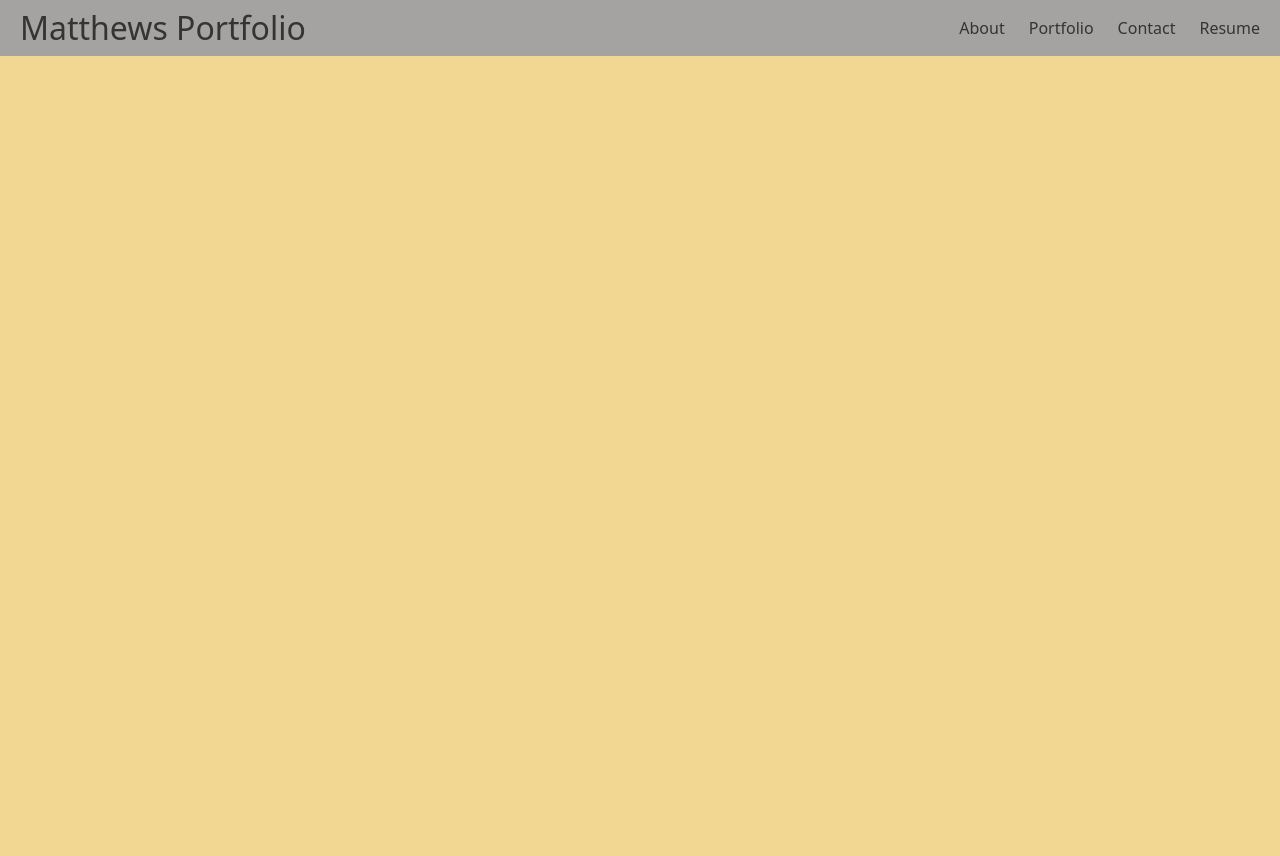
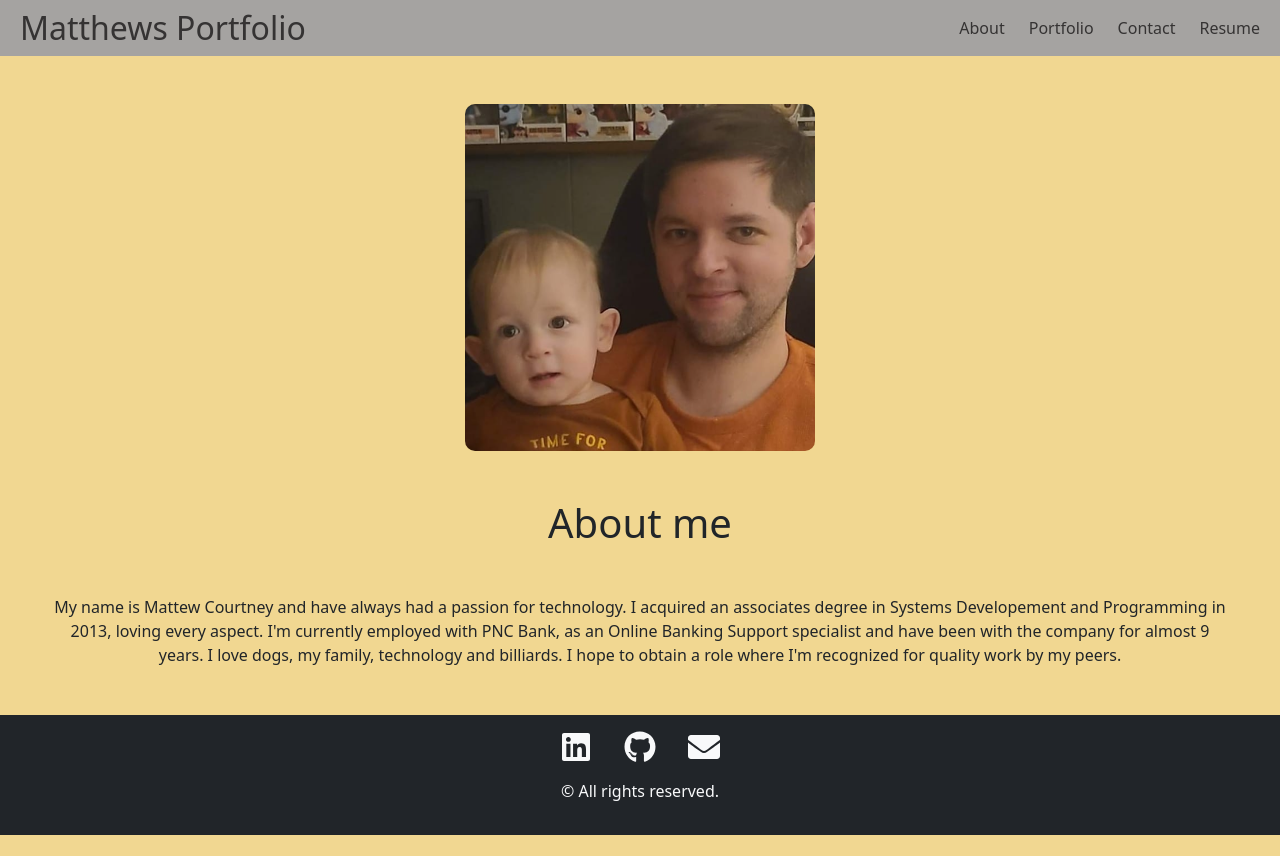
Before and after one commit to MatthewC86/react-portfolio, a React (Create React App) app: page /#/about in a window 1280 px wide. Before the commit this address led to /#/resume. Before the commit the page ends 800 px from the top, so only its background shows below. Built offline with nearby package versions, Linux system fonts and the light colour scheme.

Commit message:
added footer

```diff
--- a/src/App.js
+++ b/src/App.js
@@ -1,5 +1,5 @@
 import Header from "./components/Header"
-// import Footer from "./components/Footer/Footer"
+import Footer from "./components/Footer/Footer"
 import Navbar from "./components/Navbar/Navbar"
 import About from "./components/Pages/About"
 import Portfolio from "./components/Pages/Portfolio"
@@ -12,15 +12,16 @@ function App() {
     <>
     <Header />
     <Navbar />
-    <div className="container">
+    <div className="footer-container">
       <Routes>
         <Route path="/about" element={<About />}/>
         <Route path="/portfolio" element={<Portfolio />}/>
         <Route path="/contact" element={<Contact />}/>
         <Route path="/resume" element={<Resume />}/>
       </Routes>
+      <Footer />
     </div>
-    {/* <Footer /> */}
+
     </>
   )
 }
--- a/src/components/Footer/Footer.js
+++ b/src/components/Footer/Footer.js
@@ -1,65 +1,34 @@
 import React from "react";
-// import { FontAwesomeIcon } from "@fortawesome/react-fontawesome";
-// import { faGithub, faFacebook, faLinkedin  } from "@fortawesome/free-brands-svg-icons";
+import { Container } from "react-bootstrap";
+import { FaLinkedin, FaGithub, FaEnvelope } from "react-icons/fa";
 
-function Footer() {
+const Footer = () => {
   return (
-
-
-
-// 			<div>
-// 			<a href="https://github.com/" class="fa fa-github"
-// 					target="_blank"
-// 					rel="noopener noreferrer"
-// 				>
-// 					{/* <img
-// 						src={require("../../assets/logos/github-logo.png")}
-// 						alt="Github"
-// 						className="logo"
-// 					></img> */}
-// 				</a>
-// 			</div>
-// 			<div>
-// 				<a
-// 					href="www.linkedin.com/in/matthew-courtney-83143998"
-// 					target="_blank"
-// 					rel="noopener noreferrer"
-// 				>
-// 					<img
-// 						src={require("../Footer/linkedin.png")}
-// 						alt="LinkedIn"
-// 						className="logo"
-// 					></img>
-// 				</a>
-// 			</div>
-<footer className="footer">
-			 <div>
-				<a
-					href="https://facebook.com"
-					target="_blank"
-					rel="noopener noreferrer"
-				>
-					<img
-						src={require("../Footer/facebook.png")}
-						alt="Facebook"
-						className="logo"
-					></img>
-				</a>
-			</div>
-		</footer>
+    <Container fluid className="bg-dark text-light py-3">
+      <div className="text-center">
+        <a
+          href="www.linkedin.com/in/matthew-courtney-83143998"
+          target="_blank"
+          rel="noopener noreferrer"
+          className="text-light mx-3">
+          <FaLinkedin size={32} />
+        </a>
+        <a
+          href="https://github.com/Matthewc86"
+          target="_blank"
+          rel="noopener noreferrer"
+          className="text-light mx-3">
+          <FaGithub size={32} />
+        </a>
+        <a href="mailto:cnymhw86@gmail.com" className="text-light mx-3">
+          <FaEnvelope size={32} />
+        </a>
+      </div>
+      <div className="text-center mt-3">
+        <p>&copy; All rights reserved.</p>
+      </div>
+    </Container>
   );
-}
-{/* <footer>
-      <div className="container">
-        <div className="social-links">
-          <a href="https://github.com/username"><i className="fab fa-github"></i></a>
-          <a href="https://linkedin.com/in/username"><i className="fab fa-linkedin"></i></a>
-          <a href="https://stackoverflow.com/users/1234567/username"><i className="fab fa-stack-overflow"></i></a>
-        </div>
-      </div>
-    </footer>
-  );
-} */}
-
+};
 
 export default Footer;
--- a/src/components/Pages/About.js
+++ b/src/components/Pages/About.js
@@ -3,9 +3,9 @@ import React from "react";
 export default function About() {
   return (
     <div className="text-center">
-        <img className="text-center about-img  mt-5" src={require("../Pages/logo.png")}alt="Matthew C"/>
-        <h1 classname="about-header mt-5 ">About me</h1>
-      <p className="content mt-5">
+        <img className="text-center about-img  m-5" src={require("../Pages/logo.png")}alt="Matthew C"/>
+        <h1 classname="about-header m-5 ">About me</h1>
+      <p className="content m-5">
         My name is Mattew Courtney and have always had a passion for technology.
         I acquired an associates degree in Systems Developement and Programming
         in 2013, loving every aspect. I'm currently employed with PNC Bank, as
--- a/src/components/Pages/Contact.js
+++ b/src/components/Pages/Contact.js
@@ -14,7 +14,9 @@ const Contact = () => {
   }
   return (
     <div className="container mt-5">
-      <h2 className="mb-3">Contact Me!</h2>
+      <div className='row'>
+        <div className='mx-auto col-10 col-md-1 col-lg-6'>
+      <h1 className="mb-3 text-center">Contact Me!</h1>
       <form onSubmit={onSubmit}>
         <div className="mb-3">
           <label className="form-label" htmlFor="name">
@@ -39,6 +41,8 @@ const Contact = () => {
         </button>
       </form>
     </div>
+    </div>
+    </div>
   )
 }
 export default Contact
--- a/src/index.css
+++ b/src/index.css
@@ -5,6 +5,16 @@
 body {
     background-color: rgb(241, 215, 145);
 
+  }
+  .Footer {
+    margin: auto;
+  }
+
+  .footer-container {
+    text-align: center;
+    min-height: 100vh;
+    display: flex;
+    flex-direction: column;
   }
 
   /* .container {
@@ -63,18 +73,6 @@ nav li:hover {
   }
 
   .about-img {
-    /* padding: 100px; */
-    /* padding-left: 1000px; */
-    /* clip-path: circle(50.0% at 50% 50%); */
     width: 350px;
-    /* align-items: center; */
     border-radius: 10px;
-
-}
-
-/* p {
-    text-align: center;
-
-
-
-} */
+  }
--- a/src/index.js
+++ b/src/index.js
@@ -4,11 +4,11 @@ import App from './App';
 import "bootstrap/dist/css/bootstrap.min.css";
 import "bootstrap/dist/js/bootstrap.bundle.min.js";
 import './index.css';
-import { BrowserRouter } from "react-router-dom"
+import { HashRouter } from "react-router-dom"
 
 
 ReactDOM.render(
     // now using one router for all routing
-<BrowserRouter>
+<HashRouter>
 <App />
-</BrowserRouter>, document.getElementById('root'));
+</HashRouter>, document.getElementById('root'));
```
